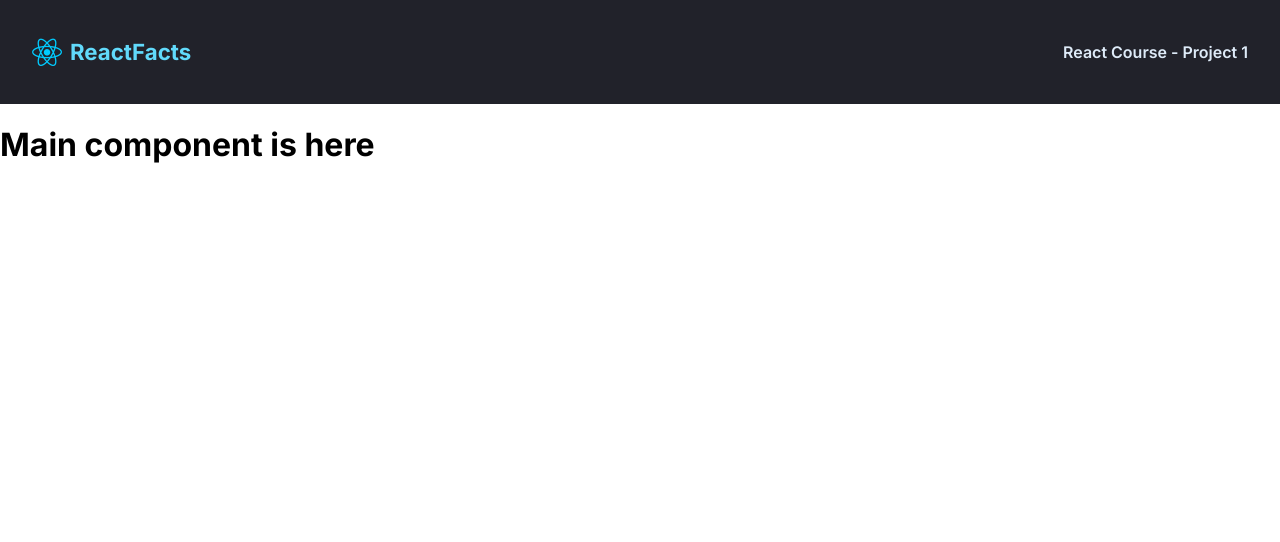
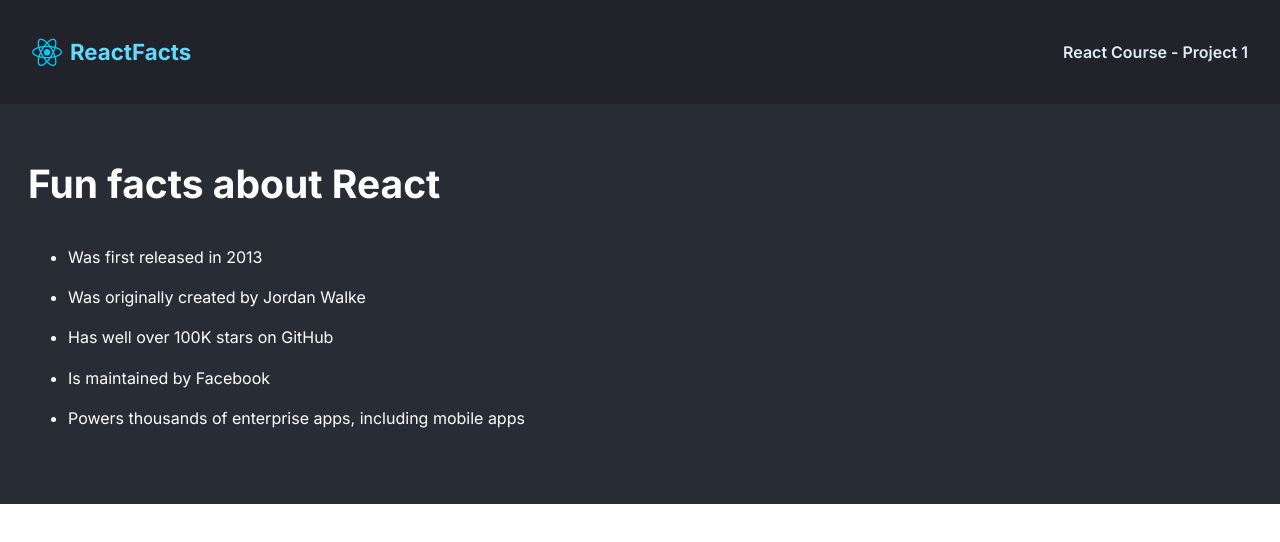
Before and after one commit to ntjnh/1-react-info, a React (Create React App) app: page / in a window 1280 px wide. Shown: the top 542 px of the page. Built offline with nearby package versions, Linux system fonts and the light colour scheme.

Commit message:
Style Main component

```diff
--- a/src/components/Main.js
+++ b/src/components/Main.js
@@ -1,7 +1,14 @@
 export default function Main() {
     return (
-        <main>
-            <h1>Main component is here</h1>
+        <main className="main">
+            <h1 className="main__heading">Fun facts about React</h1>
+            <ul className="main__facts">
+                <li>Was first released in 2013</li>
+                <li>Was originally created by Jordan Walke</li>
+                <li>Has well over 100K stars on GitHub</li>
+                <li>Is maintained by Facebook</li>
+                <li>Powers thousands of enterprise apps, including mobile apps</li>
+            </ul>
         </main>
     )
 }
--- a/src/index.css
+++ b/src/index.css
@@ -8,6 +8,7 @@
     padding: 0;
 }
 
+/* Navbar component */
 .navbar {
     background-color: #21222a;
     display: flex;
@@ -32,3 +33,20 @@
     font-size: 16px;
     font-weight: 600;
 }
+
+/* Main component */
+.main {
+    background-color: #282d35;
+    color: #fff;
+    padding: 56px 28px;
+}
+
+.main__heading {
+    font-size: 39px;
+    margin: 0 0 40px;
+}
+
+.main__facts > li {
+    font-size: 16px;
+    margin-bottom: 20.36px;
+}
```
